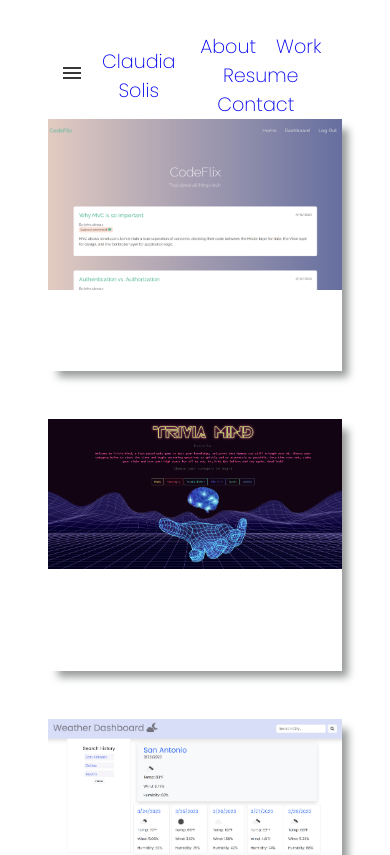
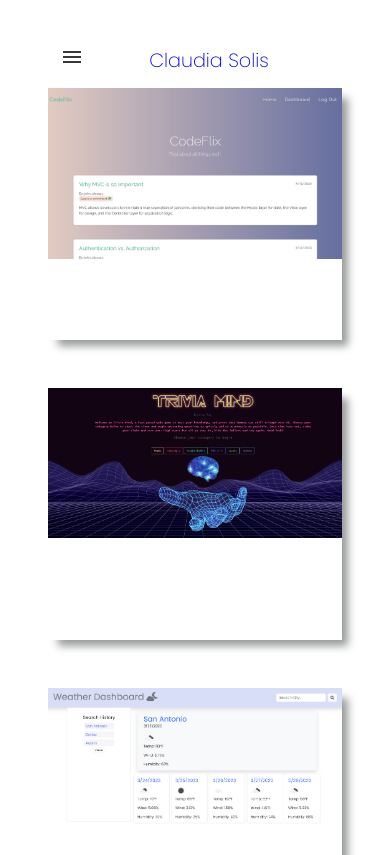
Before and after one commit to cjsolis12/claudia-solis, a React (Vite) app: page /work in a window 390 px wide. Shown: the top 855 px of the page. Built offline with nearby package versions, Linux system fonts and the light colour scheme.

Commit message:
navbar icon for mobile responsiveness

```diff
--- a/src/components/layout/Navbar.jsx
+++ b/src/components/layout/Navbar.jsx
@@ -1,7 +1,7 @@
-import {  useState } from "react";
+import { useState } from "react";
 import { NavLink, useLocation } from "react-router-dom";
-import { IconButton, Toolbar, Typography } from "@mui/material";
-import {useTheme } from '@mui/material/styles'
+import { IconButton, Toolbar, Typography, useMediaQuery } from "@mui/material";
+import { useTheme } from "@mui/material/styles";
 import MenuIcon from "@mui/icons-material/Menu";
 import { useHoveredNavLinkContext } from "../ui/HoveredNavLinkContext";
 import HeroPage from "./PageHero";
@@ -12,7 +12,9 @@ export default function Navbar() {
   const [heroPage, setHeroPage] = useState(null);
   const [isHovered, setIsHovered] = useState(false);
   const { hoveredNavLink, setHoveredNavLink } = useHoveredNavLinkContext();
-  const theme = useTheme()
+  const theme = useTheme();
+  const isSmallScreen = useMediaQuery(theme.breakpoints.down("md"));
+  const [showNavLinks, setShowNavLinks] = useState(false)
 
   // NavLinks
   const navLinks = [
@@ -24,6 +26,9 @@ export default function Navbar() {
 
   const handleNavLinkClick = (pageName) => {
     setHeroPage(pageName);
+    if(isSmallScreen){
+      setShowNavLinks(false)
+    }
   };
 
   const handleMouseEnter = (navLinkName) => {
@@ -34,6 +39,11 @@ export default function Navbar() {
     setHoveredNavLink(null);
   };
 
+  //Toggle the state to show/hide the navLinks on small Screens
+  const handleMenuClick = () => {
+    setShowNavLinks((prevShowNavLinks) => ! prevShowNavLinks)
+  }
+
   return (
     <div className="navbar">
       <Toolbar
@@ -41,9 +51,11 @@ export default function Navbar() {
           display: "flex",
           justifyContent: "space-between",
           alignItems: "center",
-          color: '#373737'
+          color: "#373737",
         }}
       >
+        {/* Hamburger menu for small screens */}
+        {isSmallScreen && (
           <IconButton
             edge="start"
             color="inherit"
@@ -51,10 +63,12 @@ export default function Navbar() {
             sx={{
               display: { xs: "block", md: "none" },
             }}
-          onClick={() => {}}
+            onClick={handleMenuClick}
           >
             <MenuIcon />
           </IconButton>
+        )}
+
         <NavLink
           to={"/"}
           className="nav-elements"
@@ -62,8 +76,7 @@ export default function Navbar() {
           sx={{
             marginRight: "1rem",
             textDecoration: isHomePage && isHovered ? "underline" : "none",
-            color: '#373737'
-
+            color: "#373737",
           }}
           onClick={() => handleNavLinkClick()}
           onMouseEnter={() => handleMouseEnter()}
@@ -71,7 +84,13 @@ export default function Navbar() {
         >
           Claudia Solis
         </NavLink>
+
+        {/* Page NavLinks */}
         <div className="nav-container">
+
+          {/* Show/hide navlinks based on state */}
+          {(isSmallScreen && showNavLinks) || !isSmallScreen ? (
+             <div>
              {navLinks.map((link) => (
                <NavLink
                  className="nav-elements"
@@ -87,7 +106,7 @@ export default function Navbar() {
                        : "none",
                    animation: `0.3s ease-in-out`,
                    display: { xs: "none", md: "initial" },
-                color: theme.palette.primary.main
+                   color: theme.palette.primary.main,
                  }}
                  onClick={() => handleNavLinkClick(link.pageName)}
                  onMouseEnter={() => handleMouseEnter(link.text)}
@@ -97,6 +116,8 @@ export default function Navbar() {
                </NavLink>
              ))}
            </div>
+         ) : null}
+        </div>
       </Toolbar>
       {heroPage && <HeroPage title={heroPage} />}
     </div>
--- a/src/pages/Work.jsx
+++ b/src/pages/Work.jsx
@@ -21,7 +21,6 @@ export default function Work() {
   return (
     <>
       <div style={{ display: "flex", justifyContent: "center" }}>
-        <RevealTop>
         <Grid container sm={12} md={12} spacing={6} justifyContent="center">
           {projectData.map((item, index) => (
             <Grid
@@ -162,7 +161,6 @@ export default function Work() {
             </Grid>
           ))}
         </Grid>
-        </RevealTop>
       </div>
     </>
   );
```
Lines whose indentation alone changed are shown as unchanged.
